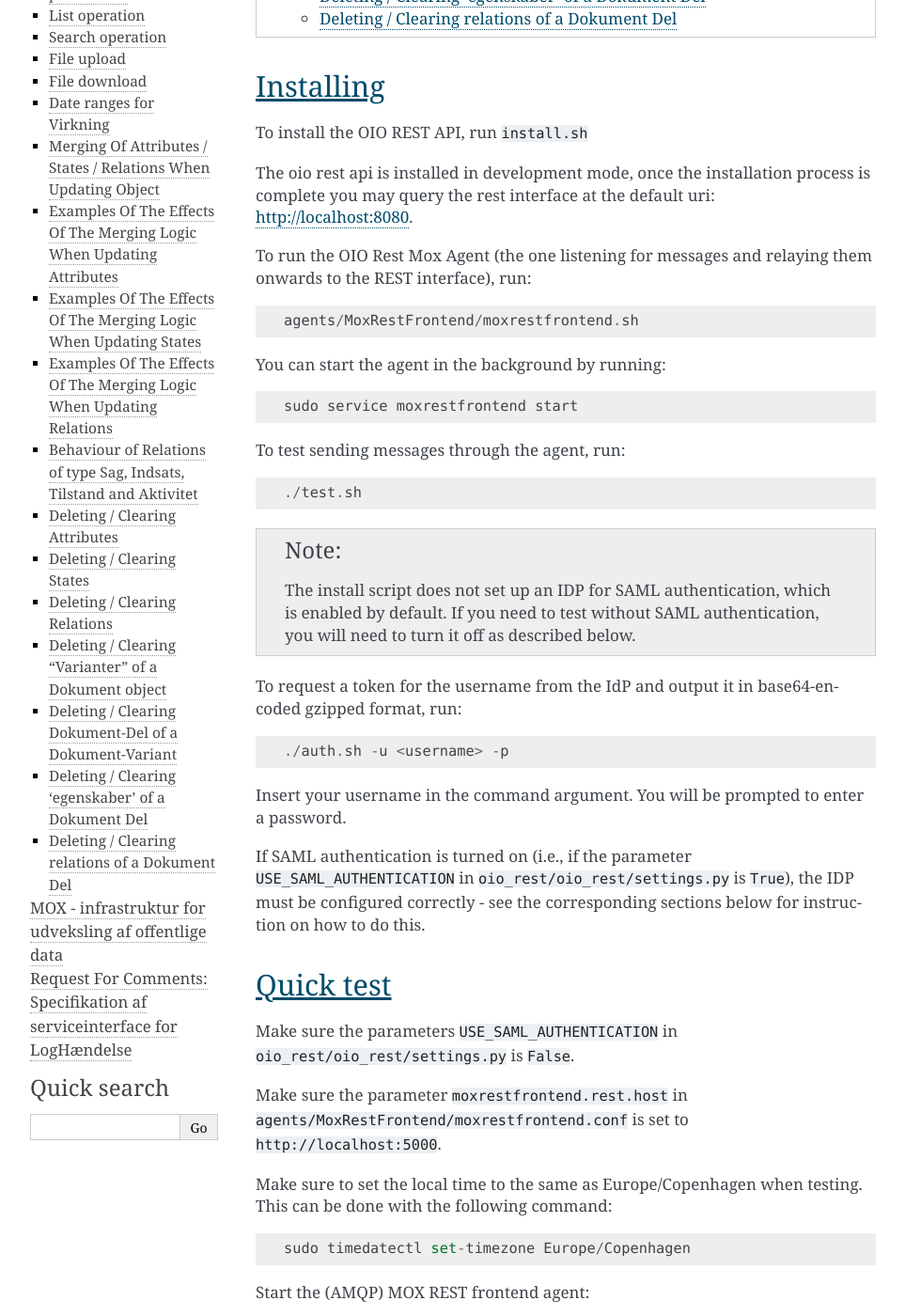
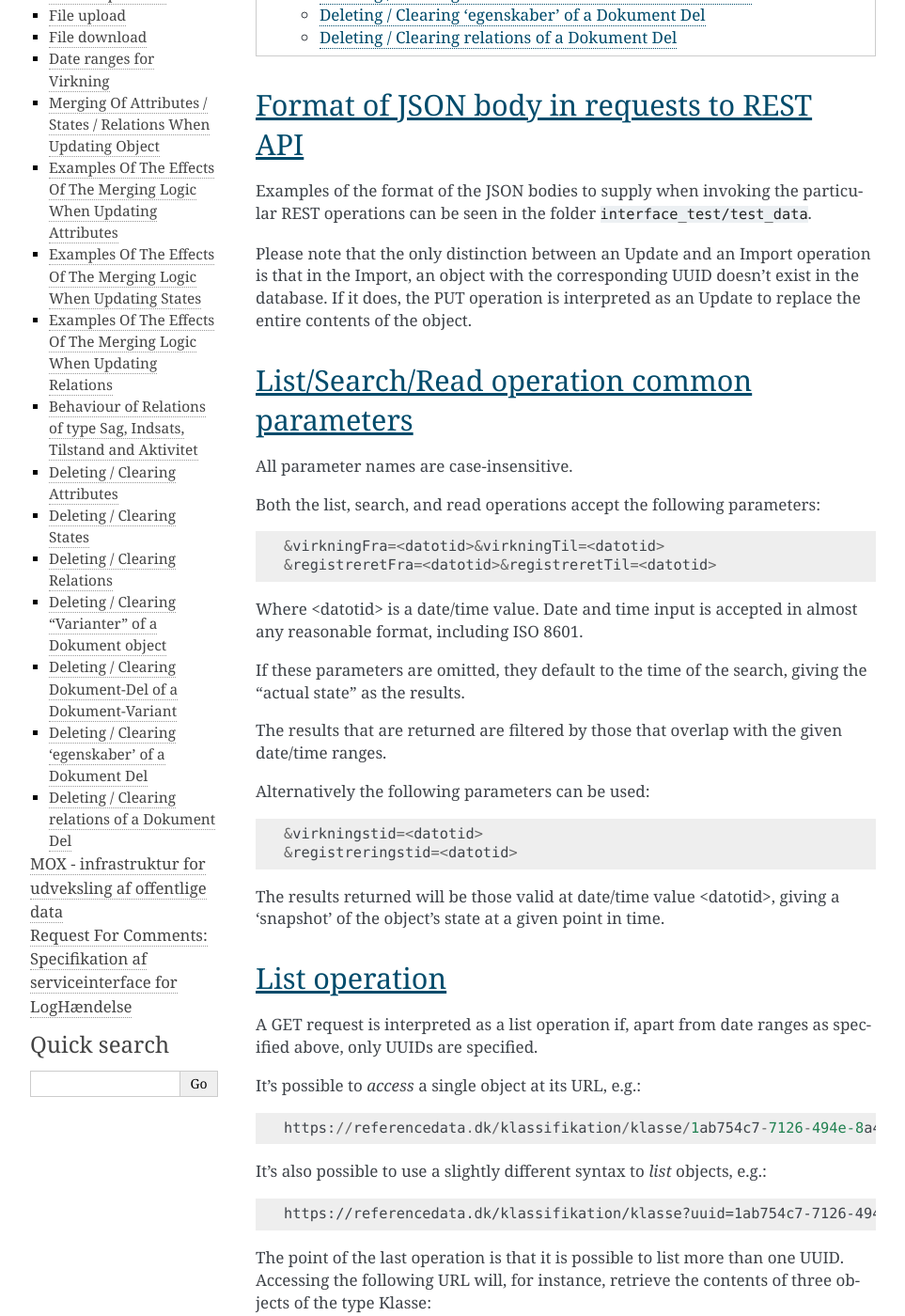
Before and after one commit to magenta-aps/mox, a Sphinx documentation site: the page built from doc/API-NOTES.rst, in a window 1280 px wide and 1400 px high, scrolled down 728 px. Shown: the whole window at 94% size, without its empty margins (148-1111 px from the left). Built offline with Sphinx 7.4.7, drawn with Linux system fonts in a browser that asks for light colours; pages that are not in the unit, such as notebooks, are missing from menus; some of the changed text lies outside the part shown.

Commit message:
Remove outdated install instructions

```diff
--- a/doc/API-NOTES.rst
+++ b/doc/API-NOTES.rst
@@ -4,93 +4,6 @@ OIO REST API Notes
 
 .. contents:: `Table of contents`
    :depth: 5
-
-Installing
-----------
-
-To install the OIO REST API, run ``install.sh``
-
-The oio rest api is installed in development mode,
-once the installation process is complete you may query the rest interface
-at the default uri: http://localhost:8080.
-
-To run the OIO Rest Mox Agent (the one listening for messages and
-relaying them onwards to the REST interface), run::
-
-    agents/MoxRestFrontend/moxrestfrontend.sh
-
-You can start the agent in the background by running::
-
-    sudo service moxrestfrontend start
-
-To test sending messages through the agent, run::
-
-    ./test.sh
-
-.. note:: The install script does not set up an IDP for SAML
-          authentication, which is enabled by default. If you need to
-          test without SAML authentication, you will need to turn it
-          off as described below.
-
-To request a token for the username from the IdP and output it in
-base64-encoded gzipped format, run::
-
-    ./auth.sh -u <username> -p
-
-Insert your username in the command argument. You will be prompted to enter
-a password.
-
-If SAML authentication is turned on (i.e., if the parameter
-``USE_SAML_AUTHENTICATION`` in ``oio_rest/oio_rest/settings.py`` is
-``True``), the IDP must be configured correctly - see the corresponding
-sections below for instruction on how to do this.
-
-
-Quick test
-----------
-
-Make sure the parameters ``USE_SAML_AUTHENTICATION`` in
-``oio_rest/oio_rest/settings.py`` is ``False``.
-
-Make sure the parameter ``moxrestfrontend.rest.host`` in
-``agents/MoxRestFrontend/moxrestfrontend.conf`` is set to
-``http://localhost:5000``.
-
-Make sure to set the local time to the same as Europe/Copenhagen when testing.
-This can be done with the following command::
-
-    sudo timedatectl set-timezone Europe/Copenhagen
-
-Start the (AMQP) MOX REST frontend agent::
-
-    sudo service moxrestfrontend start
-
-Start the REST API::
-
-    oio_rest/oio_api.sh
-
-Run the tests::
-
-    ./test.sh
-
-This should give you a lot of output like this::
-
-    Deleting bruger, uuid: 1e874f85-07e5-40e5-81ed-42f21fc3fc9e
-    Getting authtoken
-    127.0.0.1 - - [27/Apr/2016 15:55:09] "DELETE /organisation/bruger/1e874f85-07e5-40e5-81ed-42f21fc3fc9e HTTP/1.1" 200 -
-    Delete succeeded
-
-.. note:: Currently, some of the tests will give the notice: "Result
-          differs from the expected". This is due to a bug in the
-          tests, i.e. you should not worry about this - if you see
-          output as described above, the system is working.
-
-For more advanced test or production setup, please study the rest of this
-README and follow your organization's best practices.
-
-
-OIO REST API Notes
-==================
 
 
 Format of JSON body in requests to REST API
```
